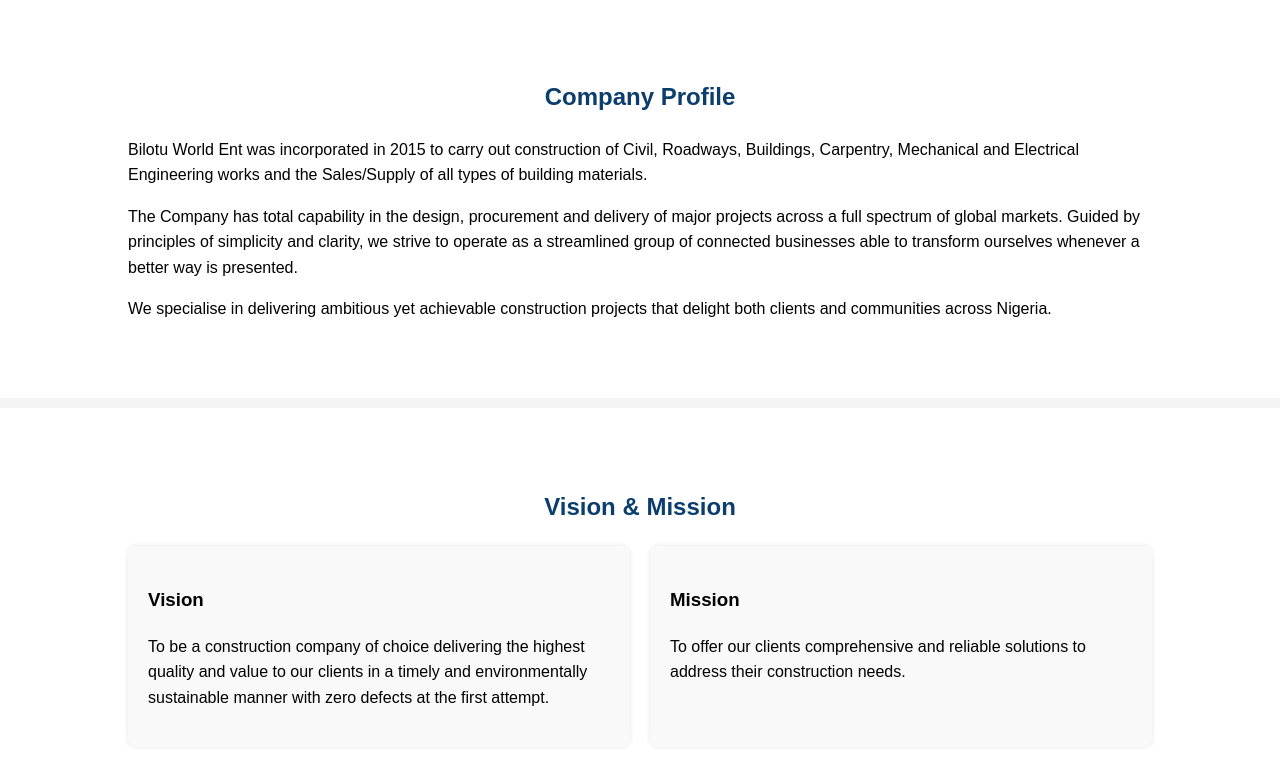
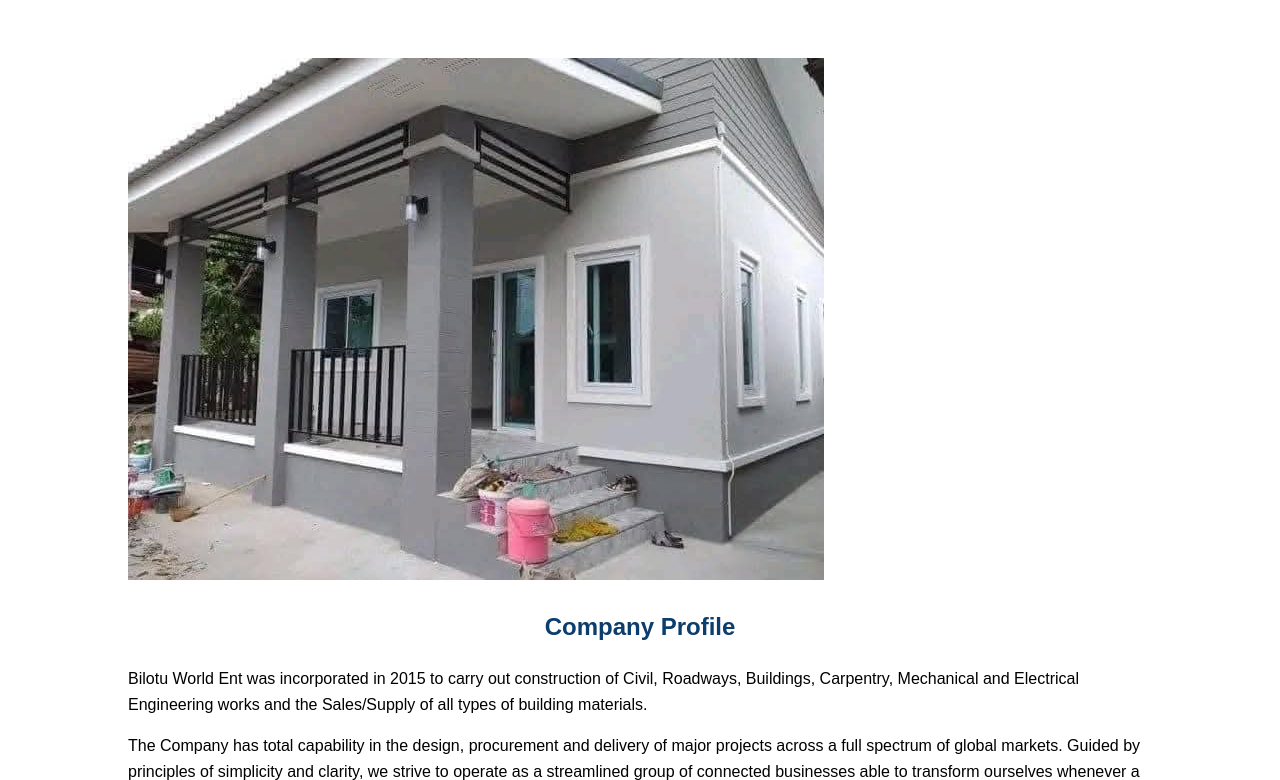
Before and after one commit to bilotu/biz, a plain HTML site: page index.html in a window 1280 px wide. Shown: the part 670-1450 px from the top of the page. Drawn offline with Linux system fonts and the light colour scheme.

Commit message:
Update index.html

```diff
--- a/index.html
+++ b/index.html
@@ -152,7 +152,7 @@
 </div>
 
 <section id="profile">
-
+<img src="first.jpg" style="max-width:100%" alt="picture" >
 <h2>Company Profile</h2>
 
 <p>
```
